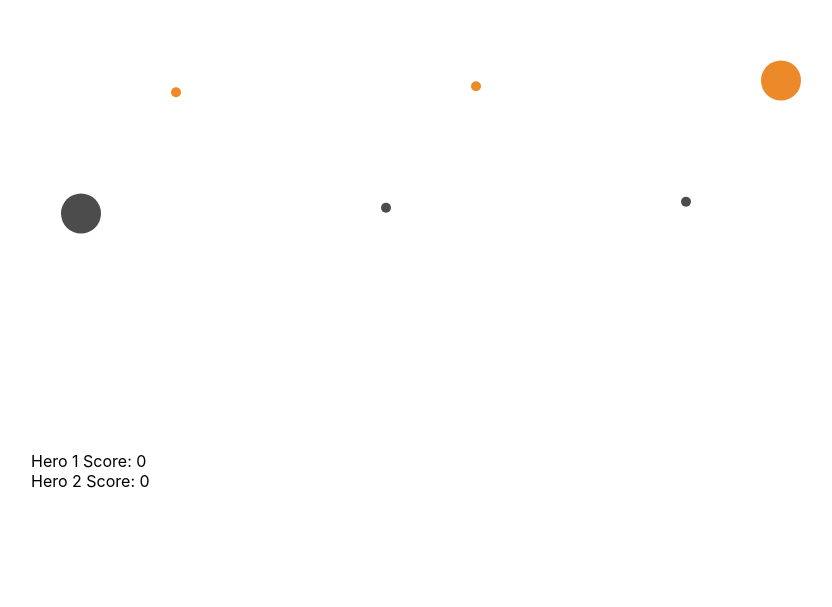
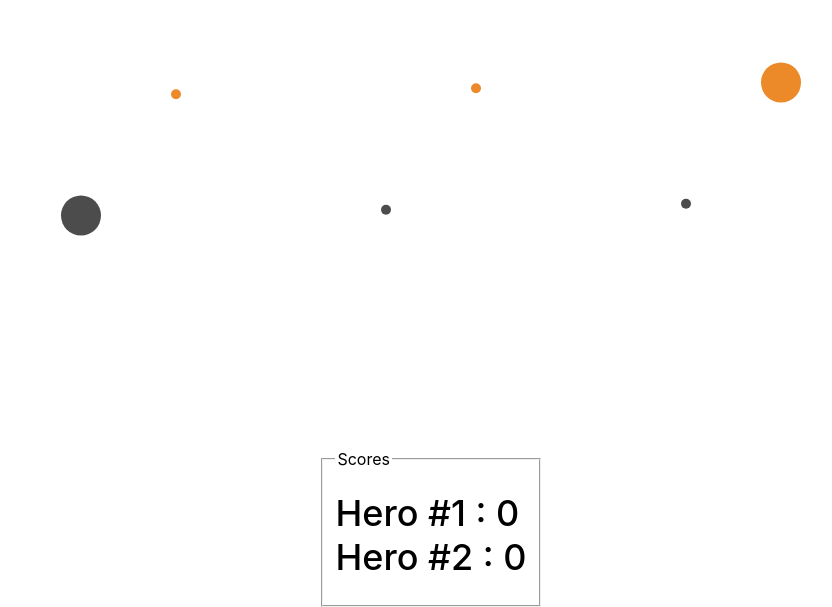
Before and after one commit to Pelmenya/game-duel, a React (Create React App) app: page / in a window 1280 px wide. Shown: the part 231-838 px from the top of the page, without its empty margins (209-1041 px from the left). Before the commit the page ends 800 px from the top, so only its background shows below. Built offline with nearby package versions, Linux system fonts and the light colour scheme.

Commit message:
Сделал компонент GameScores

```diff
--- a/src/app.tsx
+++ b/src/components/app/app.tsx
@@ -1,9 +1,9 @@
 import React, { useState, useCallback } from 'react';
-import { GameCanvas } from './components/game-canvas/game-canvas';
-import { SettingsMenu } from './components/game-menu/game-menu';
-import { THeroSettings } from './types/t-hero-settings';
+import { GameCanvas } from '../game-canvas/game-canvas';
+import { SettingsMenu } from '../game-menu/game-menu';
+import { THeroSettings } from '../../types/t-hero-settings';
 
-import './app.css';
+import s from './app.module.css';
 
 export const App: React.FC = () => {
     const [selectedHero, setSelectedHero] = useState<number | null>(null);
@@ -44,14 +44,14 @@ export const App: React.FC = () => {
     };
 
     return (
-        <div className="app">
-            <div className="wrapper">
+        <div className={s.app}>
+            <div className={s.wrapper}>
                 <GameCanvas
                     onHeroClick={handleHeroClick}
                     heroSettings={heroSettings}
                 />
                 {selectedHero && (
-                    <div className={selectedHero === 1 ? 'left': 'right'}>
+                    <div className={selectedHero === 1 ? s.left : s.right}>
                         <SettingsMenu
                             heroId={1}
                             onClose={handleCloseMenu}
--- /dev/null
+++ b/src/components/game-canvas/game-canvas.module.css
@@ -0,0 +1,8 @@
+.wrapper {
+    height: 80vh;
+    display: flex;
+    flex-direction: column;
+    align-items: center;
+    justify-content: space-between;
+
+}
--- a/src/components/game-canvas/game-canvas.tsx
+++ b/src/components/game-canvas/game-canvas.tsx
@@ -2,6 +2,9 @@ import React, { useRef, useEffect, useState } from 'react';
 import { THeroSettings } from '../../types/t-hero-settings';
 import { THero } from '../../types/t-hero';
 import { TSpell } from '../../types/t-spell';
+import { GameScores } from '../game-scores/game-scores';
+
+import s from './game-canvas.module.css';
 
 export type TGameCanvasProps = {
     onHeroClick: (heroId: number) => void;
@@ -189,7 +192,7 @@ export const GameCanvas: React.FC<TGameCanvasProps> = ({
     };
 
     return (
-        <div>
+        <div className={s.wrapper}>
             <canvas
                 ref={canvasRef}
                 width={800}
@@ -197,10 +200,7 @@ export const GameCanvas: React.FC<TGameCanvasProps> = ({
                 onClick={handleCanvasClick}
                 onMouseMove={handleMouseMove}
             />
-            <div className="scores">
-                <div>Hero 1 Score: {scores[1]}</div>
-                <div>Hero 2 Score: {scores[2]}</div>
-            </div>
+            <GameScores scores={scores}/>
         </div>
     );
 };
--- /dev/null
+++ b/src/components/game-scores/game-scores.module.css
@@ -0,0 +1,10 @@
+.list {
+    margin-left: 0;
+    padding-left: 0;
+}
+
+.listItem {
+    font-size: 36px;
+    font-weight: 500;
+    list-style-type: none;
+}
--- /dev/null
+++ b/src/components/game-scores/game-scores.tsx
@@ -0,0 +1,21 @@
+import s from './game-scores.module.css';
+
+export type TScores = {
+    scores: {
+        [key: number]: number;
+    };
+};
+export const GameScores = ({ scores }: TScores) => {
+    return (
+        <fieldset>
+            <legend>Scores</legend>
+            <ul className={s.list}>
+                {Object.keys(scores).map((item) => (
+                    <li className={s.listItem} key={item}>
+                        Hero #{item} : {scores[Number(item)]}
+                    </li>
+                ))}
+            </ul>
+        </fieldset>
+    );
+};
```
Also changed, not shown: src/index.tsx (+4 -3 lines), src/components/app/app.module.css (renamed from src/app.css), src/components/game-canvas/game-canvas.css (deleted).
